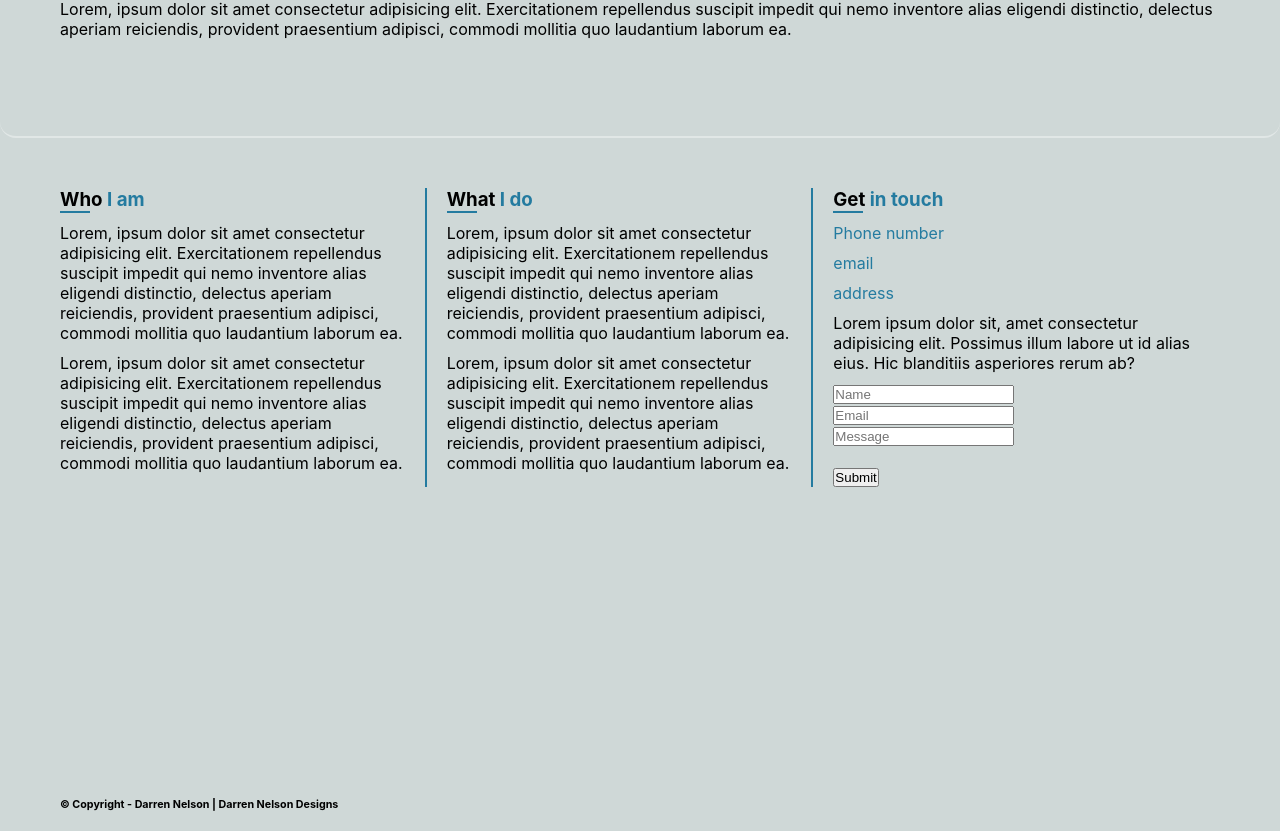
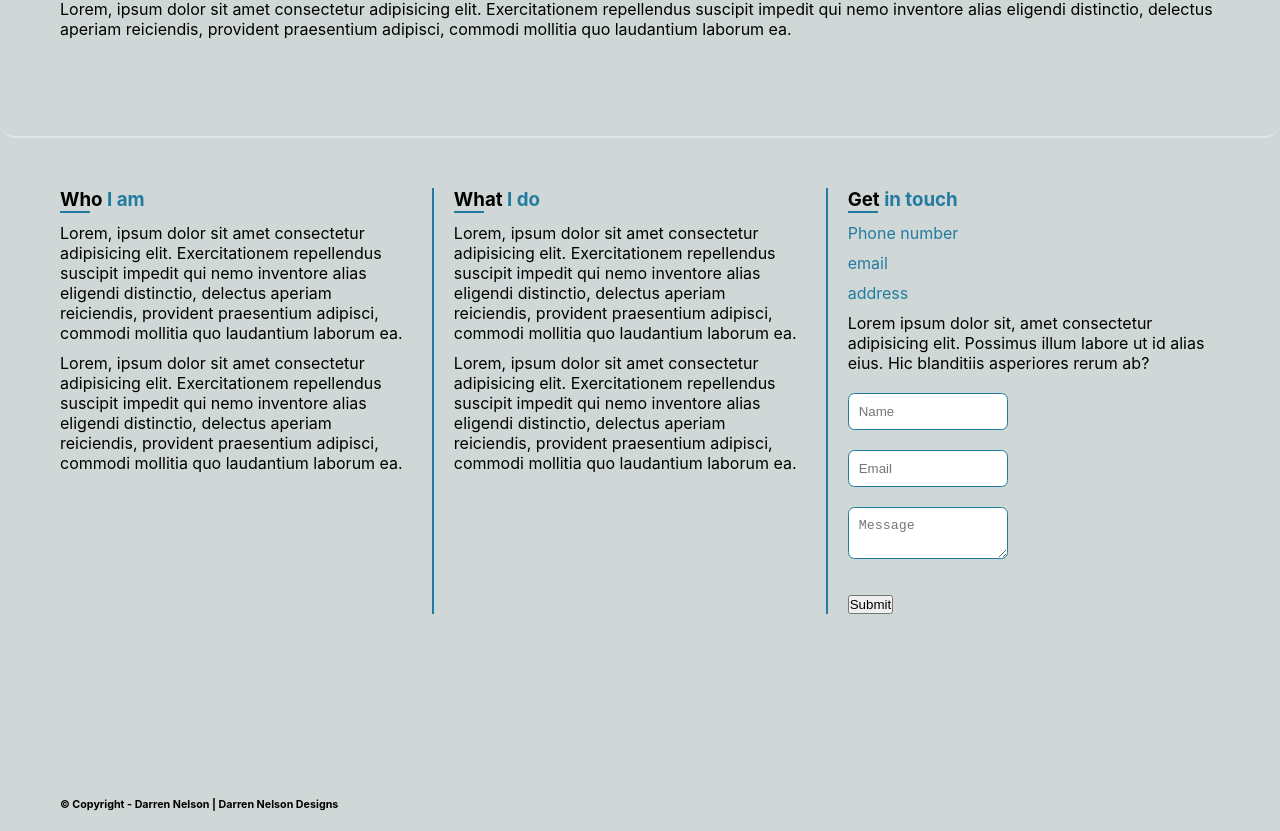
Before and after one commit to darrenpatricknelson/AniqaJohnson, a React (Create React App) app: page / in a window 1280 px wide. Shown: the part 662-1493 px from the top of the page. Built offline with nearby package versions, Linux system fonts and the light colour scheme.

Commit message:
small update

```diff
--- a/src/components/Details.css
+++ b/src/components/Details.css
@@ -1,46 +1,54 @@
-.details_container {
+.details-container {
   position: relative;
+  /* can possibly delete the height once you've played around with the content height  */
   height: 80vh;
 }
 
-.details_content {
+.details-content {
   padding: 50px 20px;
-  display: grid;
-  grid-template-columns: 1fr 1fr 1fr;
+  display: flex;
+  flex-direction: row;
+  justify-content: space-evenly;
   max-width: 1200px;
   min-width: 360px;
   margin: 0 auto;
 }
 
-.who_i_am,
-.what_i_do {
+.who-i-am,
+.what-i-do {
   margin-right: 20px;
   padding-right: 20px;
   border-right: 2px solid #247ba0;
 }
 
-.contact_details {
+.who-i-am,
+.what-i-do,
+.get-in-touch {
+  width: 400px;
+}
+
+.contact-details {
   margin: 10px 0 0;
 }
 
 /*  */
-.contact_details li {
+.contact-details li {
   list-style-type: none;
   margin: 10px;
 }
 
-.contact_details p:hover {
+.contact-details p:hover {
   cursor: pointer;
   color: #fff;
 }
 
 /* navbar links */
-.contact_details p a {
+.contact-details p a {
   color: #247ba0;
   text-decoration: none;
 }
 
-.contact_details p a:hover {
+.contact-details p a:hover {
   border-bottom: 1px solid #247ba0;
   cursor: pointer;
 }
@@ -48,18 +56,18 @@
 /* responsiveness */
 
 @media only screen and (max-width: 700px) {
-  .details_container {
+  .details-container {
     position: inherit;
     height: auto;
   }
-  .details_content {
+  .details-content {
     padding: 50px 20px;
-    display: grid;
-    grid-template-columns: 1fr;
+    display: flex;
+    flex-direction: column;
   }
 
-  .who_i_am,
-  .what_i_do {
+  .who-i-am,
+  .what-i-do {
     margin-right: 0;
     padding-right: 0;
 
@@ -68,4 +76,10 @@
     border-right: 0px;
     border-bottom: 2px solid #247ba0;
   }
+
+  .who-i-am,
+  .what-i-do,
+  .get-in-touch {
+    width: 100%;
+  }
 }
--- a/src/components/Details.js
+++ b/src/components/Details.js
@@ -1,47 +1,42 @@
 import './Details.css';
+import Form from './Form.js';
 import Spacer from './Spacer.js';
 
 const Details = () => {
-    return <div className='details_container'>
+    return <div className='details-container'>
 
-        <div className='details_content'>
-            <Spacer id={'who_i_am'} />
-
-            <div className="who_i_am">
+        <div className='details-content'>
+            {/* Who i am block */}
+            <div className="who-i-am">
+                <Spacer id={'who_i_am'} />
                 <h3>Who <span className="text-color">I am</span></h3>
                 <div className='space-border'></div>
                 <p>Lorem, ipsum dolor sit amet consectetur adipisicing elit. Exercitationem repellendus suscipit impedit qui nemo inventore alias eligendi distinctio, delectus aperiam reiciendis, provident praesentium adipisci, commodi mollitia quo laudantium laborum ea.</p>
                 <p>Lorem, ipsum dolor sit amet consectetur adipisicing elit. Exercitationem repellendus suscipit impedit qui nemo inventore alias eligendi distinctio, delectus aperiam reiciendis, provident praesentium adipisci, commodi mollitia quo laudantium laborum ea.</p>
             </div>
-            <Spacer id={'what_i_do'} />
 
-            <div className="what_i_do">
+            {/* What I do block */}
+            <div className="what-i-do">
+                <Spacer id={'what_i_do'} />
                 <h3>What <span className="text-color">I do</span></h3>
                 <div className='space-border'></div>
 
                 <p>Lorem, ipsum dolor sit amet consectetur adipisicing elit. Exercitationem repellendus suscipit impedit qui nemo inventore alias eligendi distinctio, delectus aperiam reiciendis, provident praesentium adipisci, commodi mollitia quo laudantium laborum ea.</p>
                 <p>Lorem, ipsum dolor sit amet consectetur adipisicing elit. Exercitationem repellendus suscipit impedit qui nemo inventore alias eligendi distinctio, delectus aperiam reiciendis, provident praesentium adipisci, commodi mollitia quo laudantium laborum ea.</p>
             </div>
-            <Spacer id={'get_in_touch'} />
 
-            <div className="get_in_touch">
+            {/* Get in touch block */}
+            <div className="get-in-touch">
+                <Spacer id={'get_in_touch'} />
                 <h3>Get <span className="text-color">in touch</span></h3>
                 <div className='space-border'></div>
-                <div className="contact_details">
+                <div className="contact-details">
                     <p><a href='#.'>Phone number</a></p>
                     <p><a href='#.'>email</a></p>
                     <p><a href='#.'>address</a></p>
                 </div>
                 <p>Lorem ipsum dolor sit, amet consectetur adipisicing elit. Possimus illum labore ut id alias eius. Hic blanditiis asperiores rerum ab?</p>
-                <div className="details_form">
-                    <form>
-                        <input type="text" id="name" placeholder='Name' /><br />
-                        <input type="text" id="email" placeholder='Email' /><br />
-                        <input type="text" id="message" placeholder='Message' />
-                        <br /><br />
-                        <button type="submit" form="form1" value="Submit">Submit</button>
-                    </form>
-                </div>
+                <Form />
             </div>
         </div>
     </div>;
--- /dev/null
+++ b/src/components/Form.css
@@ -0,0 +1,19 @@
+.form {
+  max-width: 200px;
+}
+
+input,
+textarea {
+  width: 80%;
+  max-width: 80%;
+  margin: 10px 0;
+  padding: 10px;
+  border-radius: 0.4rem;
+  border: 0.2px solid #247ba0;
+}
+
+textarea:focus,
+input:focus {
+  outline: none;
+  border: 2px solid #247ba0;
+}
--- /dev/null
+++ b/src/components/Form.js
@@ -0,0 +1,19 @@
+import React from 'react';
+import './Form.css';
+
+const Form = () => {
+    return (
+        <div className="form">
+            <form>
+                <input type="text" id="name" placeholder='Name' /><br />
+                <input type="email" id="email" placeholder='Email' /><br />
+                <textarea type="text" id="message" placeholder='Message' />
+                <br /><br />
+                <button type="submit" form="form1" value="Submit">Submit</button>
+            </form>
+        </div>
+    );
+};
+
+
+export default Form;
--- a/src/components/Navbar.css
+++ b/src/components/Navbar.css
@@ -84,6 +84,14 @@
   .menu {
     display: flex;
     align-items: center;
+    width: 80%;
+    height: 100vh;
+    background-color: #247ba0a0;
+    backdrop-filter: blur(10px);
+    border-radius: 1rem 0 0 0;
+    position: absolute;
+    top: 0;
+    transition: ease-in-out 0.5s;
   }
 
   .nav-list {
@@ -130,17 +138,6 @@
     border-radius: 0.5rem;
   }
 
-  .menu {
-    width: 80%;
-    height: 100vh;
-    background-color: #247ba0a0;
-    backdrop-filter: blur(10px);
-    border-radius: 1rem 0 0 0;
-    position: absolute;
-    top: 0;
-    transition: ease-in-out 0.5s;
-  }
-
   /* animations */
   /* clicked */
   .burger-bar.clicked:nth-child(1) {
```
